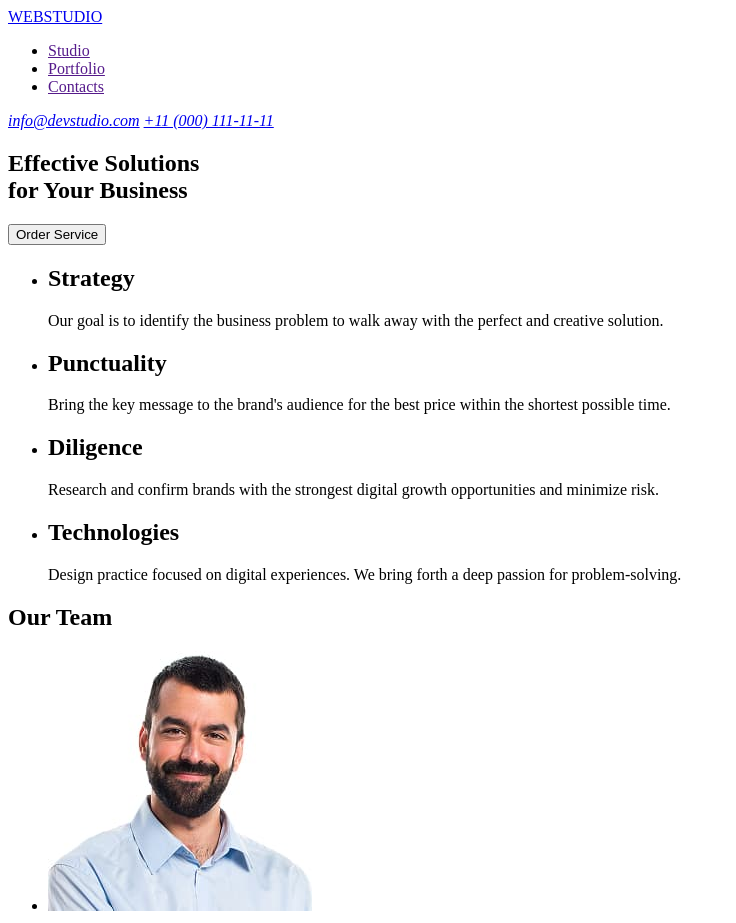
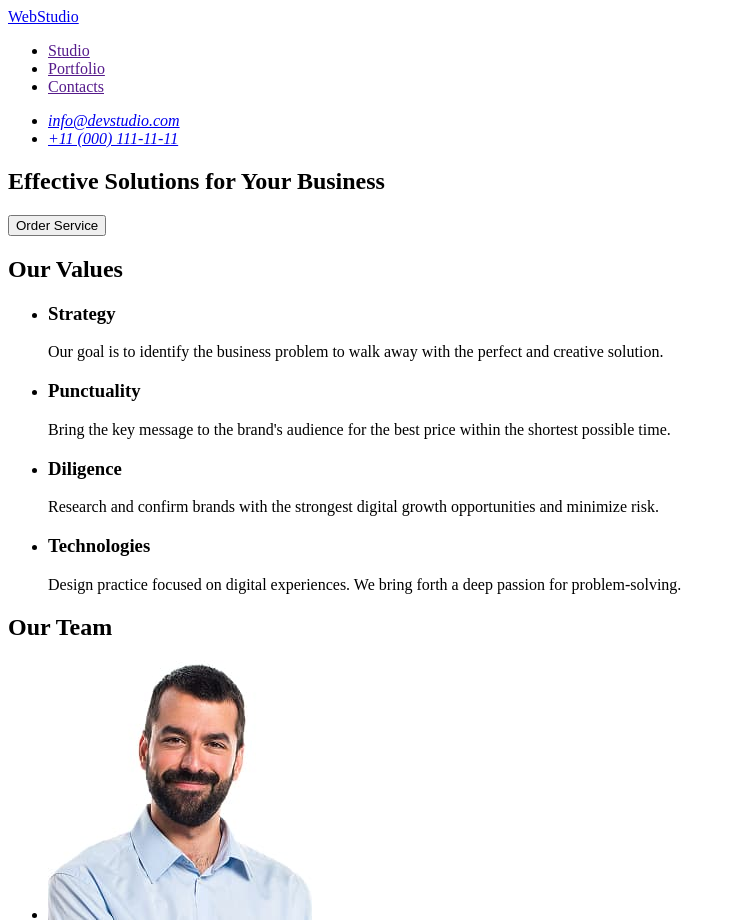
Before and after one commit to OleksandrProtchenko/goit-markup-hw-01, a plain HTML site: page index.html in a window 1280 px wide. Shown: the top 923 px of the page, without its empty margins (0-736 px from the left). Drawn offline with Linux system fonts and the light colour scheme.

Commit message:
update index.html

```diff
--- a/index.html
+++ b/index.html
@@ -8,7 +8,7 @@
   <body>
     <header>
       <nav>
-        <a href="/">WEBSTUDIO</a>
+        <a href="/">WebStudio</a>
         <ul>
           <li><a href="">Studio</a></li>
           <li><a href="">Portfolio</a></li>
@@ -16,43 +16,43 @@
         </ul>
       </nav>
       <address>
-        <a href="mailto:info@devstudio.com">info@devstudio.com</a>
-        <a href="tel:+110001111111">+11 (000) 111-11-11</a>
+        <ul>
+          <li><a href="mailto:info@devstudio.com">info@devstudio.com</a></li>
+          <li><a href="tel:+110001111111">+11 (000) 111-11-11</a></li>
+        </ul>
       </address>
     </header>
     <main>
       <section>
-        <h1>
-          Effective Solutions <br />
-          for Your Business
-        </h1>
+        <h1>Effective Solutions for Your Business</h1>
         <button type="button">Order Service</button>
       </section>
       <section>
+        <h2>Our Values</h2>
         <ul>
           <li>
-            <h2>Strategy</h2>
+            <h3>Strategy</h3>
             <p>
               Our goal is to identify the business problem to walk away with the
               perfect and creative solution.
             </p>
           </li>
           <li>
-            <h2>Punctuality</h2>
+            <h3>Punctuality</h3>
             <p>
               Bring the key message to the brand's audience for the best price
               within the shortest possible time.
             </p>
           </li>
           <li>
-            <h2>Diligence</h2>
+            <h3>Diligence</h3>
             <p>
               Research and confirm brands with the strongest digital growth
               opportunities and minimize risk.
             </p>
           </li>
           <li>
-            <h2>Technologies</h2>
+            <h3>Technologies</h3>
             <p>
               Design practice focused on digital experiences. We bring forth a
               deep passion for problem-solving.
@@ -107,7 +107,7 @@
       </section>
     </main>
     <footer>
-      <a href="/">WEBSTUDIO</a>
+      <a href="/">WebStudio</a>
       <p>
         Increase the flow of customers and sales for your business with digital
         marketing & growth solutions.
```
